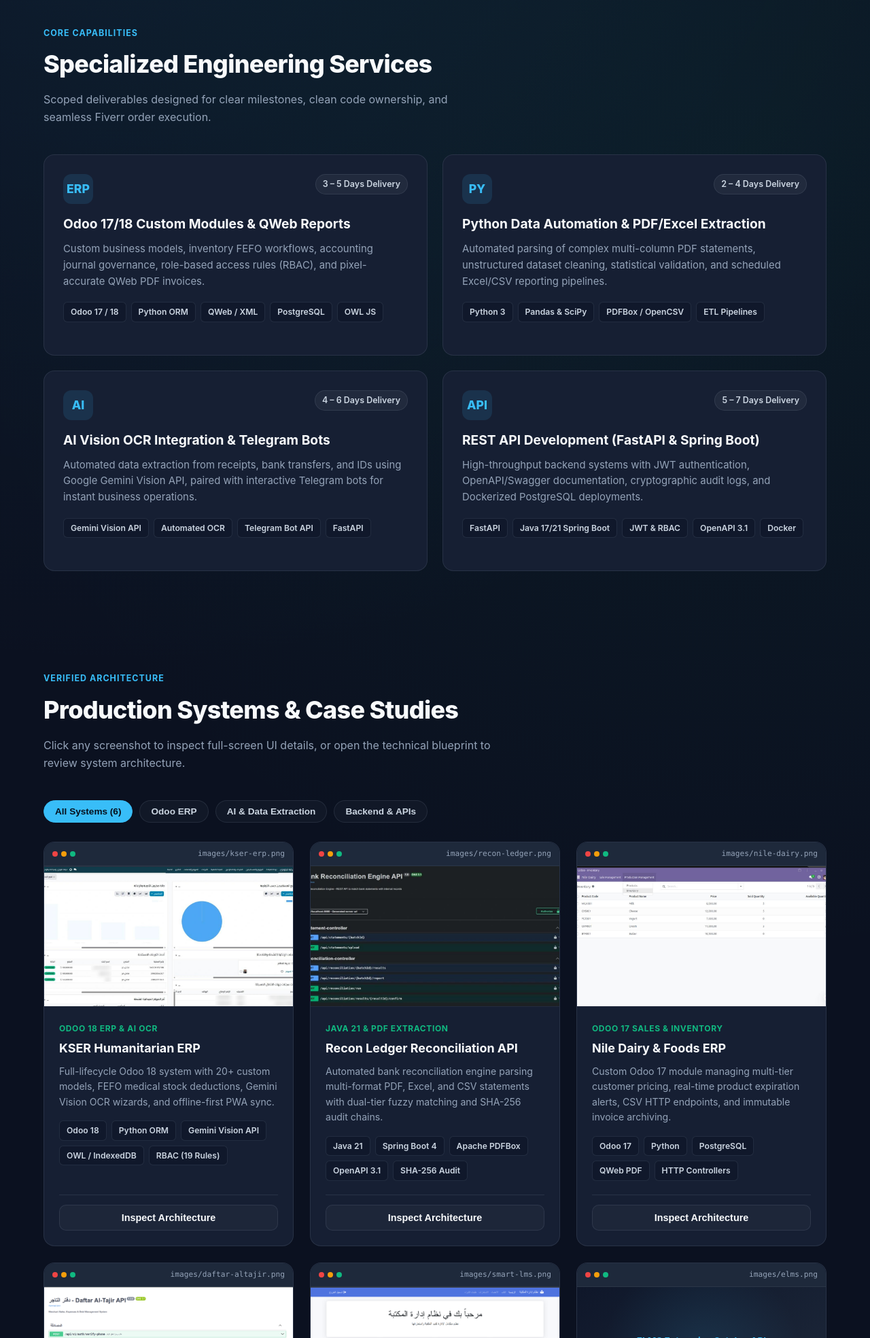
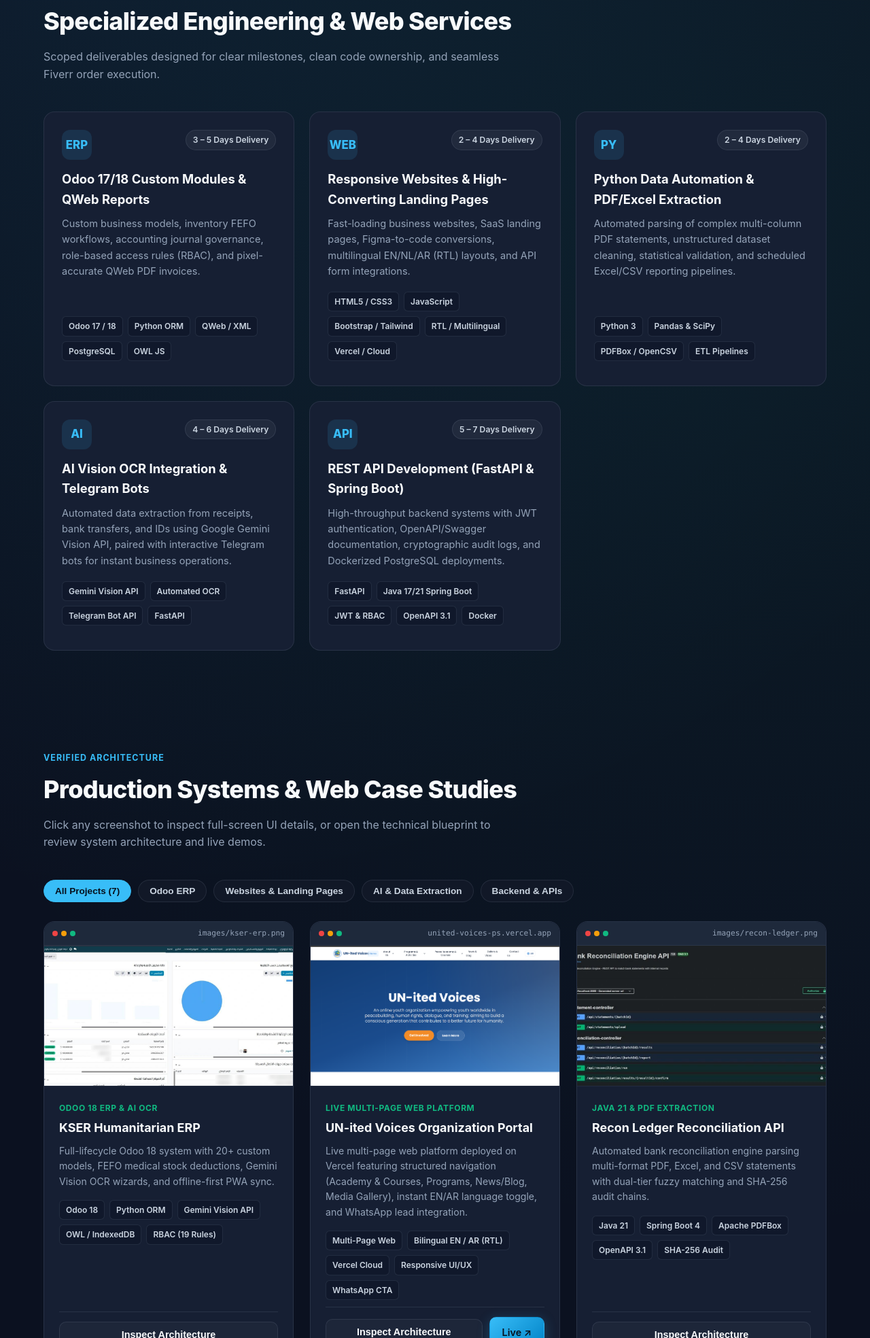
Before and after one commit to genice-tech/genice-tech.github.io, a plain HTML site: page index.html in a window 1280 px wide. Shown: the part 832-2800 px from the top of the page at 68% size. Drawn offline with Linux system fonts and the light colour scheme.

Commit message:
Add live UN-ited Voices portal and web services

```diff
--- a/index.html
+++ b/index.html
@@ -3,8 +3,8 @@
 <head>
   <meta charset="UTF-8" />
   <meta name="viewport" content="width=device-width, initial-scale=1.0" />
-  <title>NL ERP & Backend Engineering Studio | Odoo, Python AI & Java Systems</title>
-  <meta name="description" content="Enterprise Odoo 17/18 ERP customization, Python AI/OCR automation, and secure Java/FastAPI backend architectures delivered from the Netherlands." />
+  <title>Genice-Tech | ERP, Web Development & Backend Engineering Studio</title>
+  <meta name="description" content="Custom Odoo 17/18 ERP modules, high-converting websites & landing pages, Python AI/OCR automation, and secure Java/FastAPI backends." />
   <style>
     :root {
       --bg-primary: #0b1120;
@@ -210,7 +210,7 @@
       font-weight: 800;
       line-height: 1.16;
       letter-spacing: -0.03em;
-      max-width: 880px;
+      max-width: 900px;
       margin: 0 auto 20px;
     }
 
@@ -223,7 +223,7 @@
     .hero p {
       font-size: 1.1rem;
       color: var(--text-muted);
-      max-width: 700px;
+      max-width: 720px;
       margin: 0 auto 34px;
     }
 
@@ -286,13 +286,13 @@
 
     .section-head p {
       color: var(--text-muted);
-      max-width: 660px;
+      max-width: 680px;
     }
 
     /* Services Grid */
     .services-grid {
       display: grid;
-      grid-template-columns: repeat(2, 1fr);
+      grid-template-columns: repeat(3, 1fr);
       gap: 22px;
     }
 
@@ -300,7 +300,7 @@
       background: var(--bg-card);
       border: 1px solid var(--border-subtle);
       border-radius: var(--radius-lg);
-      padding: 28px;
+      padding: 26px;
       transition: var(--transition);
       display: flex;
       flex-direction: column;
@@ -331,12 +331,12 @@
       display: grid;
       place-items: center;
       font-weight: 800;
-      font-size: 1.1rem;
+      font-size: 1.05rem;
       flex-shrink: 0;
     }
 
     .delivery-badge {
-      font-size: 0.78rem;
+      font-size: 0.76rem;
       font-weight: 600;
       padding: 4px 10px;
       border-radius: 999px;
@@ -346,13 +346,13 @@
     }
 
     .service-card h3 {
-      font-size: 1.2rem;
+      font-size: 1.15rem;
       font-weight: 700;
       margin-bottom: 10px;
     }
 
     .service-card p {
-      font-size: 0.93rem;
+      font-size: 0.91rem;
       color: var(--text-muted);
       margin-bottom: 18px;
     }
@@ -361,13 +361,13 @@
       display: flex;
       flex-wrap: wrap;
       gap: 7px;
-      margin-bottom: 20px;
+      margin-bottom: 10px;
     }
 
     .pill {
-      font-size: 0.76rem;
+      font-size: 0.75rem;
       font-weight: 600;
-      padding: 4px 10px;
+      padding: 4px 9px;
       border-radius: 6px;
       background: rgba(15, 23, 42, 0.75);
       color: var(--text-soft);
@@ -511,7 +511,11 @@
       justify-content: center;
       align-items: center;
       text-align: center;
-      background: radial-gradient(circle at center, rgba(56, 189, 248, 0.12), transparent 70%);
+      background: radial-gradient(circle at center, rgba(56, 189, 248, 0.14), transparent 72%);
+    }
+
+    .screenshot-box.missing-img {
+      cursor: default;
     }
 
     .screenshot-box.missing-img .fallback-blueprint {
@@ -781,7 +785,7 @@
     }
 
     @media (max-width: 960px) {
-      .projects-grid { grid-template-columns: repeat(2, 1fr); }
+      .services-grid, .projects-grid { grid-template-columns: repeat(2, 1fr); }
       .brief-box { grid-template-columns: 1fr; }
       .metrics-bar { grid-template-columns: repeat(2, 1fr); }
     }
@@ -797,8 +801,8 @@
   <header>
     <div class="container nav-inner">
       <a href="#" class="brand">
-        <span class="brand-badge">NL</span>
-        <span>ERP &amp; Backend Studio</span>
+        <span class="brand-badge">GT</span>
+        <span>Genice-Tech Studio</span>
       </a>
       <nav class="nav-links">
         <a href="#services" data-i18n="nav_services">Services</a>
@@ -823,9 +827,9 @@
           <span class="status-dot"></span>
           <span data-i18n="hero_badge">Netherlands-Managed Engineering &bull; EN / NL Support</span>
         </div>
-        <h1 data-i18n="hero_title">Custom <span>Odoo ERP</span>, Python AI Automation &amp; Secure Backend APIs</h1>
+        <h1 data-i18n="hero_title">Custom <span>Odoo ERP</span>, Modern Websites, Python AI &amp; Secure APIs</h1>
         <p data-i18n="hero_sub">
-          Production-grade Odoo 17/18 modules, automated PDF/OCR data pipelines, and high-security REST APIs engineered for European SMEs and digital businesses.
+          High-converting websites and landing pages, custom Odoo 17/18 modules, automated PDF/OCR data pipelines, and secure REST APIs engineered for European SMEs.
         </p>
         <div class="hero-cta">
           <a href="#portfolio" class="btn btn-primary" data-i18n="hero_btn_work">Explore Live Systems</a>
@@ -838,8 +842,8 @@
             <span data-i18n="stat_1">Custom Models &amp; QWeb PDF</span>
           </div>
           <div class="metric-item">
-            <strong>15+</strong>
-            <span data-i18n="stat_2">Python Data &amp; ETL Pipelines</span>
+            <strong>Web &amp; UI</strong>
+            <span data-i18n="stat_2">Responsive Landing Pages</span>
           </div>
           <div class="metric-item">
             <strong>AI OCR</strong>
@@ -858,7 +862,7 @@
       <div class="container">
         <div class="section-head">
           <span class="section-tag" data-i18n="srv_tag">Core Capabilities</span>
-          <h2 data-i18n="srv_title">Specialized Engineering Services</h2>
+          <h2 data-i18n="srv_title">Specialized Engineering &amp; Web Services</h2>
           <p data-i18n="srv_sub">Scoped deliverables designed for clear milestones, clean code ownership, and seamless Fiverr order execution.</p>
         </div>
 
@@ -884,6 +888,24 @@
           <article class="service-card">
             <div>
               <div class="service-top">
+                <div class="service-icon">WEB</div>
+                <span class="delivery-badge" data-i18n="srv5_time">2 &ndash; 4 Days Delivery</span>
+              </div>
+              <h3 data-i18n="srv5_title">Responsive Websites &amp; High-Converting Landing Pages</h3>
+              <p data-i18n="srv5_desc">Fast-loading business websites, SaaS landing pages, Figma-to-code conversions, multilingual EN/NL/AR (RTL) layouts, and API form integrations.</p>
+            </div>
+            <div class="tech-pills">
+              <span class="pill">HTML5 / CSS3</span>
+              <span class="pill">JavaScript</span>
+              <span class="pill">Bootstrap / Tailwind</span>
+              <span class="pill">RTL / Multilingual</span>
+              <span class="pill">Vercel / Cloud</span>
+            </div>
+          </article>
+
+          <article class="service-card">
+            <div>
+              <div class="service-top">
                 <div class="service-icon">PY</div>
                 <span class="delivery-badge" data-i18n="srv2_time">2 &ndash; 4 Days Delivery</span>
               </div>
@@ -941,13 +963,14 @@
       <div class="container">
         <div class="section-head">
           <span class="section-tag" data-i18n="port_tag">Verified Architecture</span>
-          <h2 data-i18n="port_title">Production Systems &amp; Case Studies</h2>
-          <p data-i18n="port_sub">Click any screenshot to inspect full-screen UI details, or open the technical blueprint to review system architecture.</p>
+          <h2 data-i18n="port_title">Production Systems &amp; Web Case Studies</h2>
+          <p data-i18n="port_sub">Click any screenshot to inspect full-screen UI details, or open the technical blueprint to review system architecture and live demos.</p>
         </div>
 
         <div class="filter-bar">
-          <button class="filter-btn active" data-filter="all" data-i18n="flt_all">All Systems (6)</button>
+          <button class="filter-btn active" data-filter="all" data-i18n="flt_all">All Projects (7)</button>
           <button class="filter-btn" data-filter="odoo" data-i18n="flt_odoo">Odoo ERP</button>
+          <button class="filter-btn" data-filter="web" data-i18n="flt_web">Websites &amp; Landing Pages</button>
           <button class="filter-btn" data-filter="ai" data-i18n="flt_ai">AI &amp; Data Extraction</button>
           <button class="filter-btn" data-filter="backend" data-i18n="flt_backend">Backend &amp; APIs</button>
         </div>
@@ -971,6 +994,7 @@
               <label for="serviceSelect" data-i18n="lbl_service">1. Primary Service Track</label>
               <select id="serviceSelect" class="form-control">
                 <option value="Odoo 17/18 Custom Module & QWeb Reports" data-days="4">Odoo 17/18 Custom Module &amp; QWeb Reports</option>
+                <option value="Responsive Website / High-Converting Landing Page" data-days="3">Responsive Website / High-Converting Landing Page</option>
                 <option value="Python Data Automation & PDF/Excel Extraction" data-days="3">Python Data Automation &amp; PDF/Excel Extraction</option>
                 <option value="AI Vision OCR Integration & Telegram Bot" data-days="5">AI Vision OCR Integration &amp; Telegram Bot</option>
                 <option value="REST API Backend (FastAPI / Spring Boot)" data-days="5">REST API Backend (FastAPI / Spring Boot)</option>
@@ -980,8 +1004,8 @@
             <div class="form-group">
               <label for="scopeSelect" data-i18n="lbl_scope">2. Project Complexity</label>
               <select id="scopeSelect" class="form-control">
-                <option value="Targeted Fix / Single Feature" data-mult="0.7">Targeted Fix / Single Feature (~2–3 Days)</option>
-                <option value="Standard Custom Module / API" data-mult="1" selected>Standard Custom Module / API (~4–6 Days)</option>
+                <option value="Single Landing Page / Targeted Fix" data-mult="0.7">Single Landing Page / Targeted Fix (~2–3 Days)</option>
+                <option value="Multi-Page Website / Custom Module / API" data-mult="1" selected>Multi-Page Website / Custom Module / API (~4–6 Days)</option>
                 <option value="End-to-End Multi-Module System" data-mult="1.6">End-to-End Multi-Module System (~7–10 Days)</option>
               </select>
             </div>
@@ -989,9 +1013,9 @@
             <div class="form-group">
               <label data-i18n="lbl_addons">3. Technical Add-ons</label>
               <div class="checkbox-grid">
+                <label class="check-item"><input type="checkbox" class="addon-chk" value="Multilingual (EN/NL/AR) & SEO Setup" data-extra="1" /> Multilingual &amp; SEO</label>
                 <label class="check-item"><input type="checkbox" class="addon-chk" value="QWeb / PDF Custom Reporting" data-extra="1" /> QWeb / PDF Reports</label>
                 <label class="check-item"><input type="checkbox" class="addon-chk" value="Gemini Vision AI OCR" data-extra="1" /> AI OCR Extraction</label>
-                <label class="check-item"><input type="checkbox" class="addon-chk" value="RBAC Security & Audit Trail" data-extra="1" /> RBAC &amp; Audit Log</label>
                 <label class="check-item"><input type="checkbox" class="addon-chk" value="Docker & Cloud Deployment" data-extra="1" /> Docker Deployment</label>
               </div>
             </div>
@@ -1037,7 +1061,7 @@
       <h4 style="font-size:0.85rem; text-transform:uppercase; color:var(--accent-emerald); margin-top:14px;" data-i18n="modal_highlights">Key Engineering Deliverables</h4>
       <ul id="modalList" style="margin:10px 0 18px 20px; color:var(--text-soft); font-size:0.9rem;"></ul>
 
-      <div style="display:flex; justify-content:flex-end; gap:10px;">
+      <div id="modalActionsRow" style="display:flex; flex-wrap:wrap; justify-content:flex-end; gap:10px;">
         <button type="button" class="btn btn-primary" id="modalUseBrief" data-i18n="modal_cta">Use This Stack in Estimator</button>
       </div>
     </div>
@@ -1077,6 +1101,32 @@
             "Automatische koppeling van klinische recepten aan voorraadmutaties (stock.picking) via FEFO-logica.",
             "Voorwaardelijke boekhoudcontrole die journaalposten blokkeert zonder voltooide veldtaken.",
             "Onwijzigbaar auditlogboek op ORM-niveau en een 9-rollen RBAC-beveiligingsmatrix."
+          ]
+        }
+      },
+      {
+        id: "united-voices",
+        category: "web",
+        catLabel: { en: "Live Multi-Page Web Platform", nl: "Live Meertalig Webplatform" },
+        title: { en: "UN-ited Voices Organization Portal", nl: "UN-ited Voices Organisatieportaal" },
+        summary: {
+          en: "Live multi-page web platform deployed on Vercel featuring structured navigation (Academy & Courses, Programs, News/Blog, Media Gallery), instant EN/AR language toggle, and WhatsApp lead integration.",
+          nl: "Live webplatform met meerdere pagina's op Vercel, voorzien van cursussen, nieuws/blog, mediagalerij, directe EN/AR-taalwisseling en WhatsApp-integratie."
+        },
+        images: ["images/united-voices.png"],
+        liveUrl: "https://united-voices-ps.vercel.app",
+        stack: ["Multi-Page Web", "Bilingual EN / AR (RTL)", "Vercel Cloud", "Responsive UI/UX", "WhatsApp CTA"],
+        arch: ["Responsive Navigation & Hero", "Courses & Blog Modules", "Bilingual EN/AR Switcher", "Vercel Edge Deployment"],
+        highlights: {
+          en: [
+            "Complete multi-section institutional portal covering Peace Academy courses, programs, news blog, and video gallery.",
+            "Built-in bilingual switcher supporting seamless English (LTR) and Arabic (RTL) layouts.",
+            "Integrated floating WhatsApp action button and clear call-to-action flows hosted on Vercel."
+          ],
+          nl: [
+            "Compleet portaal met meerdere secties voor cursussen, programma's, nieuwsblog en videogalerij.",
+            "Ingebouwde tweetalige schakelaar voor naadloze Engelse (LTR) en Arabische (RTL) weergave.",
+            "Geïntegreerde WhatsApp-actieknop en duidelijke conversieflows gehost op Vercel."
           ]
         }
       },
@@ -1157,16 +1207,16 @@
       },
       {
         id: "smart-lms",
-        category: "backend",
-        catLabel: { en: "Java Spring Boot & RTL UI", nl: "Java Spring Boot & RTL UI" },
-        title: { en: "Smart Library Management System", nl: "Smart Bibliotheekbeheersysteem" },
+        category: "web",
+        catLabel: { en: "Full-Stack Web & RTL UI", nl: "Full-Stack Web & RTL UI" },
+        title: { en: "Smart Library Web Portal", nl: "Smart Bibliotheek Webportaal" },
         summary: {
-          en: "Full-stack Java 17 & Spring Boot 3 platform with 54 REST/MVC endpoints, JWT RBAC security, delivery tracking, and native Arabic RTL Bootstrap UI.",
-          nl: "Full-stack Java 17 & Spring Boot 3-platform met 54 endpoints, JWT RBAC-beveiliging, bezorgtracking en volledige RTL-ondersteuning."
+          en: "Full-stack Java 17 & Spring Boot 3 web portal with responsive Bootstrap 5 RTL interface, smart catalog search, delivery tracking, and JWT RBAC security.",
+          nl: "Full-stack Java 17 & Spring Boot 3-webportaal met responsieve Bootstrap 5 RTL-interface, slim zoeken, bezorgtracking en JWT RBAC-beveiliging."
         },
         images: ["images/smart-lms.png"],
-        stack: ["Java 17", "Spring Boot 3", "Spring Security JWT", "PostgreSQL", "RTL Bootstrap 5"],
-        arch: ["Spring Security RBAC", "54 REST/MVC Endpoints", "Circulation & Delivery Logic", "PostgreSQL Persistence"],
+        stack: ["Java 17", "Spring Boot 3", "Thymeleaf", "RTL Bootstrap 5", "PostgreSQL"],
+        arch: ["Responsive Web UI", "Spring Security RBAC", "54 REST/MVC Endpoints", "PostgreSQL Persistence"],
         highlights: {
           en: [
             "Engineered with native Right-to-Left (RTL) responsive Bootstrap 5 layouts for multilingual readiness.",
@@ -1214,20 +1264,23 @@
         nav_brief: "Project Estimator",
         nav_cta: "Start Fiverr Brief",
         hero_badge: "Netherlands-Managed Engineering • EN / NL Support",
-        hero_title: "Custom <span>Odoo ERP</span>, Python AI Automation & Secure Backend APIs",
-        hero_sub: "Production-grade Odoo 17/18 modules, automated PDF/OCR data pipelines, and high-security REST APIs engineered for European SMEs and digital businesses.",
+        hero_title: "Custom <span>Odoo ERP</span>, Modern Websites, Python AI & Secure APIs",
+        hero_sub: "High-converting websites and landing pages, custom Odoo 17/18 modules, automated PDF/OCR data pipelines, and secure REST APIs engineered for European SMEs.",
         hero_btn_work: "Explore Live Systems",
         hero_btn_brief: "Generate Fiverr Quote Brief",
         stat_1: "Custom Models & QWeb PDF",
-        stat_2: "Python Data & ETL Pipelines",
+        stat_2: "Responsive Landing Pages",
         stat_3: "Gemini Vision & PDF Extraction",
         stat_4: "Direct Fiverr Communication",
         srv_tag: "Core Capabilities",
-        srv_title: "Specialized Engineering Services",
+        srv_title: "Specialized Engineering & Web Services",
         srv_sub: "Scoped deliverables designed for clear milestones, clean code ownership, and seamless Fiverr order execution.",
         srv1_time: "3 – 5 Days Delivery",
         srv1_title: "Odoo 17/18 Custom Modules & QWeb Reports",
         srv1_desc: "Custom business models, inventory FEFO workflows, accounting journal governance, role-based access rules (RBAC), and pixel-accurate QWeb PDF invoices.",
+        srv5_time: "2 – 4 Days Delivery",
+        srv5_title: "Responsive Websites & High-Converting Landing Pages",
+        srv5_desc: "Fast-loading business websites, SaaS landing pages, Figma-to-code conversions, multilingual EN/NL/AR (RTL) layouts, and API form integrations.",
         srv2_time: "2 – 4 Days Delivery",
         srv2_title: "Python Data Automation & PDF/Excel Extraction",
         srv2_desc: "Automated parsing of complex multi-column PDF statements, unstructured dataset cleaning, statistical validation, and scheduled Excel/CSV reporting pipelines.",
@@ -1238,10 +1291,11 @@
         srv4_title: "REST API Development (FastAPI & Spring Boot)",
         srv4_desc: "High-throughput backend systems with JWT authentication, OpenAPI/Swagger documentation, cryptographic audit logs, and Dockerized PostgreSQL deployments.",
         port_tag: "Verified Architecture",
-        port_title: "Production Systems & Case Studies",
-        port_sub: "Click any screenshot to inspect full-screen UI details, or open the technical blueprint to review system architecture.",
-        flt_all: "All Systems (6)",
+        port_title: "Production Systems & Web Case Studies",
+        port_sub: "Click any screenshot to inspect full-screen UI details, or open the technical blueprint to review system architecture and live demos.",
+        flt_all: "All Projects (7)",
         flt_odoo: "Odoo ERP",
+        flt_web: "Websites & Landing Pages",
         flt_ai: "AI & Data Extraction",
         flt_backend: "Backend & APIs",
         est_tag: "Fiverr Ready",
@@ -1266,20 +1320,23 @@
         nav_brief: "Projectcalculator",
         nav_cta: "Start Fiverr Aanvraag",
         hero_badge: "Vanuit Nederland beheerd • EN / NL Ondersteuning",
-        hero_title: "Maatwerk <span>Odoo ERP</span>, Python AI-Automatisering & Veilige Backend API's",
-        hero_sub: "Professionele Odoo 17/18-modules, geautomatiseerde PDF/OCR-datapijplijnen en veilige REST API's ontwikkeld voor het Europese MKB.",
+        hero_title: "Maatwerk <span>Odoo ERP</span>, Moderne Websites, Python AI & Veilige API's",
+        hero_sub: "Conversiegerichte websites en landingspagina's, maatwerk Odoo 17/18-modules, PDF/OCR-automatisering en veilige REST API's voor het Europese MKB.",
         hero_btn_work: "Bekijk Systemen",
         hero_btn_brief: "Maak Fiverr Projectbrief",
         stat_1: "Maatwerk Modellen & QWeb PDF",
-        stat_2: "Python Data & ETL-pijplijnen",
+        stat_2: "Responsieve Landingspagina's",
         stat_3: "Gemini Vision & PDF-extractie",
         stat_4: "Directe Fiverr Communicatie",
         srv_tag: "Kernexpertises",
-        srv_title: "Gespecialiseerde Ontwikkeldiensten",
+        srv_title: "Gespecialiseerde Ontwikkel- & Webdiensten",
         srv_sub: "Helder afgebakende opleveringen met transparante mijlpalen en volledige broncode-overdracht via Fiverr.",
         srv1_time: "3 – 5 Dagen Levertijd",
         srv1_title: "Odoo 17/18 Maatwerk Modules & QWeb Rapporten",
         srv1_desc: "Maatwerk bedrijfsmodellen, FEFO-voorraadbeheer, boekhoudkundige controles, toegangsrechten (RBAC) en strakke QWeb PDF-facturen.",
+        srv5_time: "2 – 4 Dagen Levertijd",
+        srv5_title: "Responsieve Websites & Conversiegerichte Landingspagina's",
+        srv5_desc: "Snelle bedrijfswebsites, SaaS-landingspagina's, Figma-naar-code conversies, meertalige EN/NL/AR-indelingen en API-koppelingen.",
         srv2_time: "2 – 4 Dagen Levertijd",
         srv2_title: "Python Data-automatisering & PDF/Excel Extractie",
         srv2_desc: "Geautomatiseerde verwerking van complexe PDF-afschriften, opschonen van datasets, statistische validatie en Excel/CSV-rapportages.",
@@ -1290,10 +1347,11 @@
         srv4_title: "REST API Ontwikkeling (FastAPI & Spring Boot)",
         srv4_desc: "Snelle backendsystemen met JWT-authenticatie, OpenAPI/Swagger-documentatie, cryptografische auditlogs en Docker-implementaties.",
         port_tag: "Bewezen Architectuur",
-        port_title: "Productiesystemen & Casestudies",
+        port_title: "Productiesystemen & Web Casestudies",
         port_sub: "Klik op een schermopname om de interface op volledig scherm te bekijken of open de technische blauwdruk.",
-        flt_all: "Alle Systemen (6)",
+        flt_all: "Alle Projecten (7)",
         flt_odoo: "Odoo ERP",
+        flt_web: "Websites & Landingspagina's",
         flt_ai: "AI & Data-extractie",
         flt_backend: "Backend & API's",
         est_tag: "Klaar voor Fiverr",
@@ -1329,14 +1387,14 @@
           <div class="browser-frame">
             <div class="browser-bar">
               <div class="browser-dots"><span></span><span></span><span></span></div>
-              <span class="browser-label">${proj.images[0]}</span>
+              <span class="browser-label">${proj.liveUrl ? proj.liveUrl.replace("https://", "") : proj.images[0]}</span>
             </div>
             <div class="screenshot-box" onclick="openLightbox('${proj.images[0]}', this)">
               <img src="${proj.images[0]}" alt="${proj.title[currentLang]}" loading="lazy"
                    onerror="this.parentElement.classList.add('missing-img')" />
               <span class="zoom-hint">${I18N[currentLang].zoom_label}</span>
               <div class="fallback-blueprint">
-                <strong style="color:var(--accent-blue); font-size:0.85rem; margin-bottom:6px;">${proj.title[currentLang]}</strong>
+                <strong style="color:var(--accent-blue); font-size:0.88rem; margin-bottom:6px;">${proj.title[currentLang]}</strong>
                 <span style="font-size:0.75rem; color:var(--text-muted);">${proj.arch.join(" → ")}</span>
               </div>
             </div>
@@ -1351,9 +1409,10 @@
               </div>
             </div>
             <div class="project-footer">
-              <button type="button" class="btn btn-outline" style="width:100%;" onclick="openProjectModal('${proj.id}')">
+              <button type="button" class="btn btn-outline" style="flex:1;" onclick="openProjectModal('${proj.id}')">
                 ${I18N[currentLang].btn_inspect}
               </button>
+              ${proj.liveUrl ? `<a href="${proj.liveUrl}" target="_blank" rel="noopener" class="btn btn-primary" title="Visit Live Site">Live ↗</a>` : ""}
             </div>
           </div>
         </article>
@@ -1417,6 +1476,19 @@
         .map(item => `<li style="margin-bottom:6px;">${item}</li>`)
         .join("");
 
+      const existingLiveBtn = document.getElementById("modalLiveBtn");
+      if (existingLiveBtn) existingLiveBtn.remove();
+      if (proj.liveUrl) {
+        const liveLink = document.createElement("a");
+        liveLink.id = "modalLiveBtn";
+        liveLink.href = proj.liveUrl;
+        liveLink.target = "_blank";
+        liveLink.rel = "noopener";
+        liveLink.className = "btn btn-outline";
+        liveLink.textContent = currentLang === "nl" ? "Bekijk Live Website ↗" : "Visit Live Site ↗";
+        document.getElementById("modalActionsRow").prepend(liveLink);
+      }
+
       modal.classList.add("open");
     };
 
@@ -1429,9 +1501,10 @@
       if (!activeModalProject) return;
       const sel = document.getElementById("serviceSelect");
       if (activeModalProject.category === "odoo") sel.selectedIndex = 0;
-      else if (activeModalProject.id === "recon-ledger") sel.selectedIndex = 1;
-      else if (activeModalProject.id === "daftar-altajir") sel.selectedIndex = 2;
-      else sel.selectedIndex = 3;
+      else if (activeModalProject.category === "web") sel.selectedIndex = 1;
+      else if (activeModalProject.id === "recon-ledger") sel.selectedIndex = 2;
+      else if (activeModalProject.id === "daftar-altajir") sel.selectedIndex = 3;
+      else sel.selectedIndex = 4;
 
       modal.classList.remove("open");
       updateBrief();
```
Also changed, not shown: images/united-voices.png (added), 1 other file.
